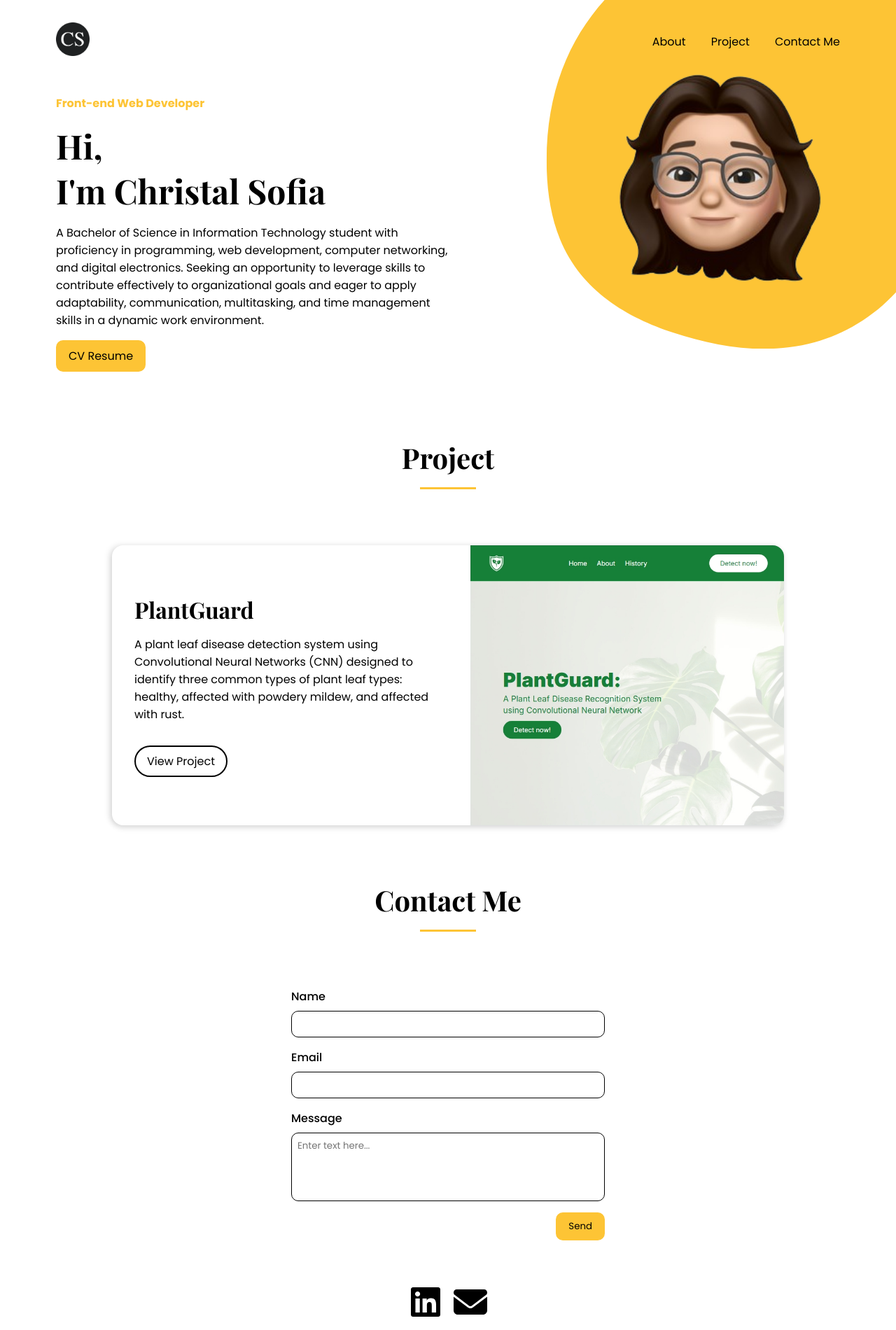
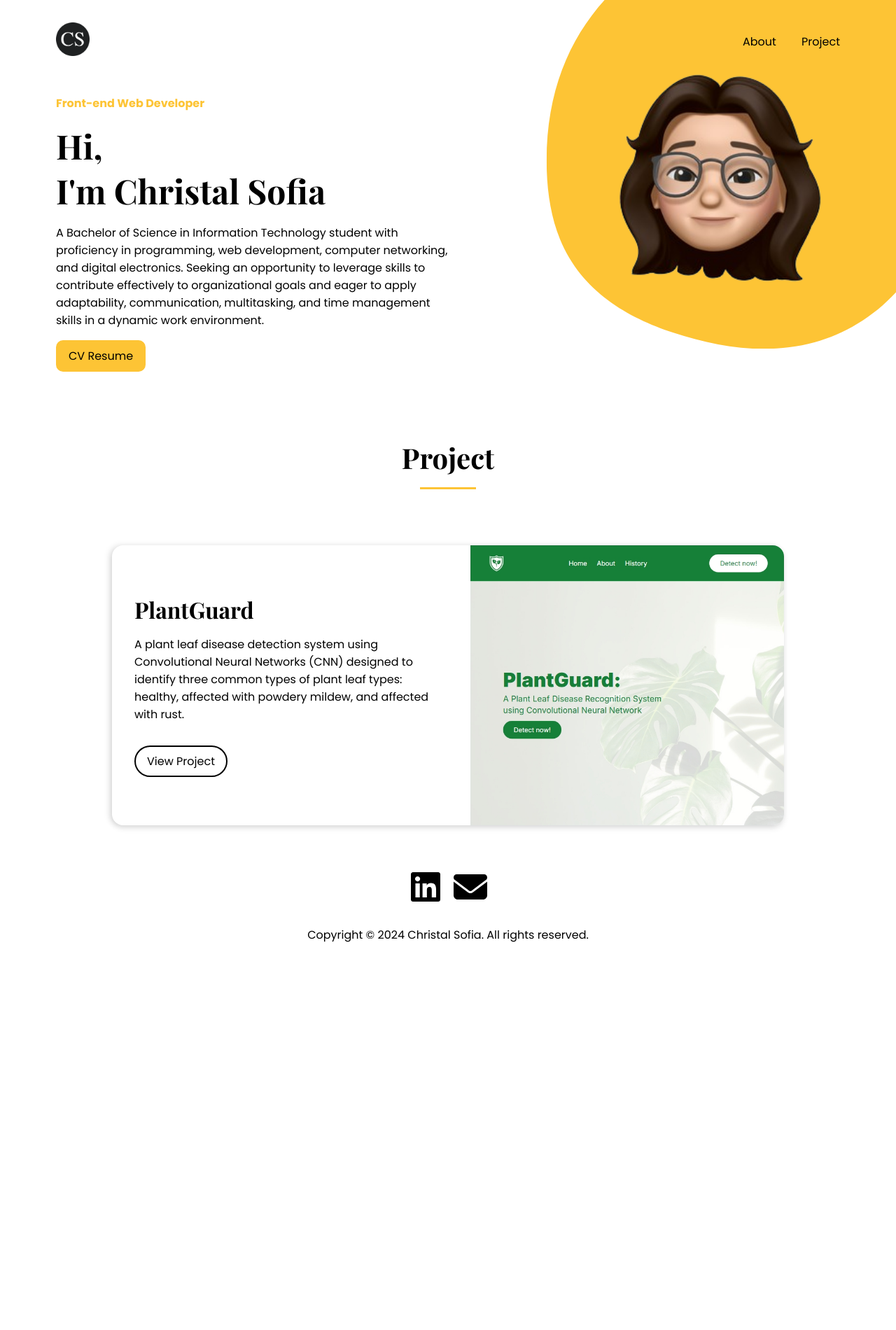
Before and after one commit to christalsofia/christalsofia.github.io, a plain HTML site: page index.html in a window 1280 px wide. Shown: the top 1900 px of the page at 70% size. After the commit the page ends 1380 px from the top, so only its background shows below. Drawn offline with nearby package versions, Linux system fonts and the light colour scheme; a web font is replaced by a local one.

Commit message:
chore: comment out contact me section

```diff
--- a/index.html
+++ b/index.html
@@ -16,7 +16,7 @@
       <div class="nav-tools">
         <a href="#">About</a>
         <a href="#projects">Project</a>
-        <a href="#contact-me">Contact Me</a>
+        <!-- <a href="#contact-me">Contact Me</a> -->
       </div>
     </div>
   </header>
@@ -49,7 +49,7 @@
       </div>
     </div>
 
-    <div class="contact" id="contact-me">
+    <!-- <div class="contact" id="contact-me">
       <p class="div-title">Contact Me</p>
       <div class="custom-line"></div>
       <form action="#contact-me" id="contact-form">
@@ -61,7 +61,7 @@
         <textarea rows="4" cols="50" name="message" form="contact-form" placeholder="Enter text here..."></textarea>
         <input type="submit" value="Send">
       </form>
-    </div>
+    </div> -->
 
     <footer>
       <div class="footer">
```
